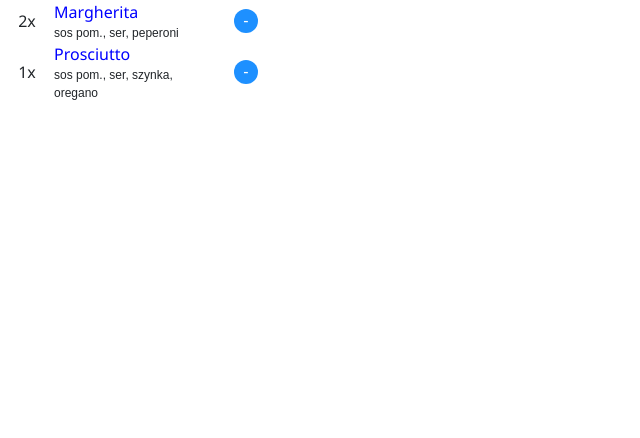
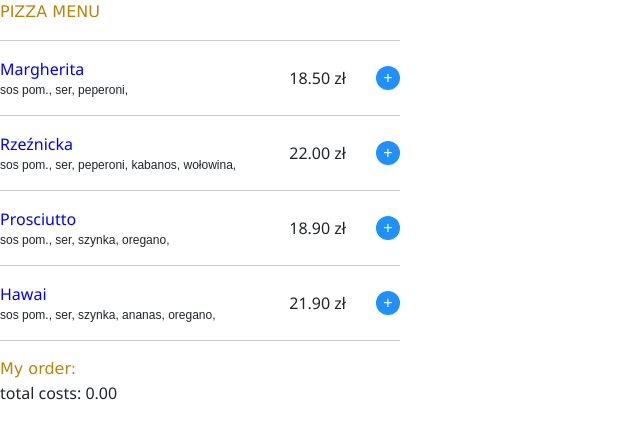
Before and after one commit to johannbaczkiewicz/e-pizza, a Vue app: page / in a window 1280 px wide. Shown: the top 438 px of the page, without its empty margins (0-640 px from the left). Built offline with nearby package versions, Linux system fonts and the light colour scheme; the HTML template or start-up script is replaced by a standard one.

Commit message:
added vuex to the project. (store.js)

```diff
--- a/package.json
+++ b/package.json
@@ -25,6 +25,7 @@
     "vue-router": "^3.0.1",
     "vue-style-loader": "^4.0.2",
     "vue-template-compiler": "^2.5.16",
+    "vuex": "^3.0.1",
     "webpack": "^3.11.0",
     "webpack-hot-middleware": "^2.21.2"
   }
--- a/wwwroot/src/components/OrderBoard.vue
+++ b/wwwroot/src/components/OrderBoard.vue
@@ -1,15 +1,17 @@
 <template>
   <div id="order-board">
-      <div v-for="(orderItem, index) in orderItems" :key="index">
+      <h2>My order:</h2>
+      <div v-for="(item, index) in order" :key="index">
           <div class="order-item-wrapper">
-               <span class="count-area">{{orderItem.count}}x</span>
-               <span class="pizza-name-area pizza-name">{{orderItem.pizza.name}}</span>
+               <span class="count-area">{{item.count}}x</span>
+               <span class="pizza-name-area pizza-name">{{item.pizza.name}}</span>
                <button class="operation-btn-area operation-btn" @click="decrementOrder(index)">-</button>
                <ul class="ingredients-list">
-                   <li v-for="(ingredient, index2) in orderItem.pizza.ingredients" :key="index2">{{ingredient}}</li>
+                   <li v-for="(ingredient, i) in item.pizza.ingredients" :key="i">{{ingredient}}</li>
                </ul>
           </div>
       </div>
+      <span>total costs: {{totalCosts}}</span>
   </div>
 </template>
 
@@ -18,23 +20,17 @@
     import Pizza from './../models/Pizza.js'
 
     export default {
-        data(){
-            return{
-                orderItems: [
-                            new Order(2, new Pizza("Margherita", ["sos pom.", "ser", "peperoni"], 18.5, 18.5, 22.0, 24.5)),
-                            new Order(1, new Pizza("Prosciutto", ["sos pom.", "ser", "szynka", "oregano"], 18.9, 18.9, 22.4, 24.8))
-                            ]
+        computed: {
+            order() {
+                 return this.$store.getters.order;
+            },
+            totalCosts() {
+                 return this.$store.getters.totalCosts;
             }
         },
         methods: {
             decrementOrder(index) {
-                console.log(this.orderItems[index].count)
-                this.orderItems[index].count--;
-                console.log(this.orderItems[index].count)
-                if(this.orderItems[index].count < 1)
-                {
-                    this.orderItems.splice(index, 1);
-                }
+                this.$store.commit('removePizzaFromOrder', index);
             }
         }
     }
--- a/wwwroot/src/components/PizzaMenu.vue
+++ b/wwwroot/src/components/PizzaMenu.vue
@@ -14,7 +14,7 @@
              <div class="pizza-menu-wrapper">
                 <span class="pizza-name pizza-name-area">{{ pizza.name }}</span>
                 <span class="pizza-price-area">{{ formatPrice(index) }} zł</span>
-                <button class="add-pizza-btn add-pizza-btn-area" @click="choosePizza(index)">+</button>
+                <button class="add-pizza-btn add-pizza-btn-area" @click="addPizzaToOrder(index)">+</button>
                 <ul class="ingredients-area ingredients-list">
                     <li v-for="(ingredient, index) in pizza.ingredients" :key="index">{{ingredient}}</li>
                 </ul>
@@ -31,19 +31,20 @@
         data(){
             return{
                 picked: "small",
-                pizzas: [new Pizza("Margherita", ["sos pom.", "ser", "peperoni"], 18.5, 18.5, 22.0, 24.5),
-                         new Pizza("Rzeźnicka", ["sos pom.", "ser", "peperoni", "kabanos", "wołowina"], 22.0, 22.0, 25.5, 27.4),
-                         new Pizza("Prosciutto", ["sos pom.", "ser", "szynka", "oregano"], 18.9, 18.9, 22.4, 24.8),
-                         new Pizza("Hawai", ["sos pom.", "ser", "szynka", "ananas", "oregano"], 21.9, 21.9, 24.0, 26.5)]
+            }
+        },
+        computed: {
+            pizzas() {
+                return this.$store.getters.pizzas;
             }
         },
         methods: {
-            choosePizza(index){
-                 console.log(index);
-                 console.log(this.pizzas[index].name);
+            addPizzaToOrder(index) {
+                this.$store.commit('addPizzaToOrder', index);
             },
-            formatPrice(index){
-                return this.pizzas[index].price.toFixed(2);
+            formatPrice(index) {
+                const item = this.$store.getters.pizzas[index];
+                return item.price.toFixed(2);
             }
         }
     }
--- a/wwwroot/src/main.js
+++ b/wwwroot/src/main.js
@@ -6,6 +6,7 @@ import Home from './pages/Home.vue'
 import About from './pages/About.vue'
 import Contact from './pages/Contact.vue'
 import MainLayout from './layouts/MainLayout.vue'
+import { store } from './store'
 
 Vue.use(VueRouter);
 
@@ -41,5 +42,6 @@ const router = new VueRouter({
 new Vue({
     el: '#root',
     router, //router: router
+    store,
     render: h => h(App)
 })
--- a/wwwroot/src/pages/Home.vue
+++ b/wwwroot/src/pages/Home.vue
@@ -1,7 +1,7 @@
 <template>
   <div>
      <!-- <personal-data></personal-data> -->
-     <!-- <pizza-menu></pizza-menu> -->
+     <pizza-menu></pizza-menu>
      <order-board></order-board>
   </div>
 </template>
--- /dev/null
+++ b/wwwroot/src/store.js
@@ -0,0 +1,66 @@
+import Vue from 'vue';
+import Vuex from 'vuex';
+import Order from './models/Order'
+import Pizza from './models/Pizza'
+
+Vue.use(Vuex);
+
+export const store = new Vuex.Store({
+    state: {
+        pizzas: [new Pizza("Margherita", ["sos pom.", "ser", "peperoni"], 18.5, 18.5, 22.0, 24.5),
+        new Pizza("Rzeźnicka", ["sos pom.", "ser", "peperoni", "kabanos", "wołowina"], 22.0, 22.0, 25.5, 27.4),
+        new Pizza("Prosciutto", ["sos pom.", "ser", "szynka", "oregano"], 18.9, 18.9, 22.4, 24.8),
+        new Pizza("Hawai", ["sos pom.", "ser", "szynka", "ananas", "oregano"], 21.9, 21.9, 24.0, 26.5)],
+        order: [],
+        totalCosts: 0.0
+    },
+    getters: {
+        order(state) {
+            return state.order;
+        },
+        pizzas(state){
+            return state.pizzas;
+        },
+        totalCosts(state){
+            state.totalCosts = 0;
+
+            state.order.forEach(element => {
+                state.totalCosts += (element.count * element.pizza.price);
+            });
+
+            return state.totalCosts.toFixed(2);
+        }
+    },
+    mutations: {
+        addPizzaToOrder(state, index) {
+            const pizza = state.pizzas[index];
+            let isInOrder = false;
+
+            if(state.order.length > 0)
+            {
+                state.order.forEach(item => {
+                    if(item.pizza.name == pizza.name)
+                    {
+                        if(JSON.stringify(item.pizza) === JSON.stringify(pizza))
+                        {
+                            isInOrder = true;
+                            item.count++;
+                        }
+                    }
+                });
+            }
+
+            if(!isInOrder)
+            {
+                state.order.push(new Order(1, pizza));
+            }
+        },
+        removePizzaFromOrder(state, index){
+            state.order[index].count--;
+            if(state.order[index].count < 1)
+            {
+                state.order.splice(index, 1);
+            }
+        }
+    }
+});
```
Also changed, not shown: 1 other file (tests, documents, lock files or other folders).
